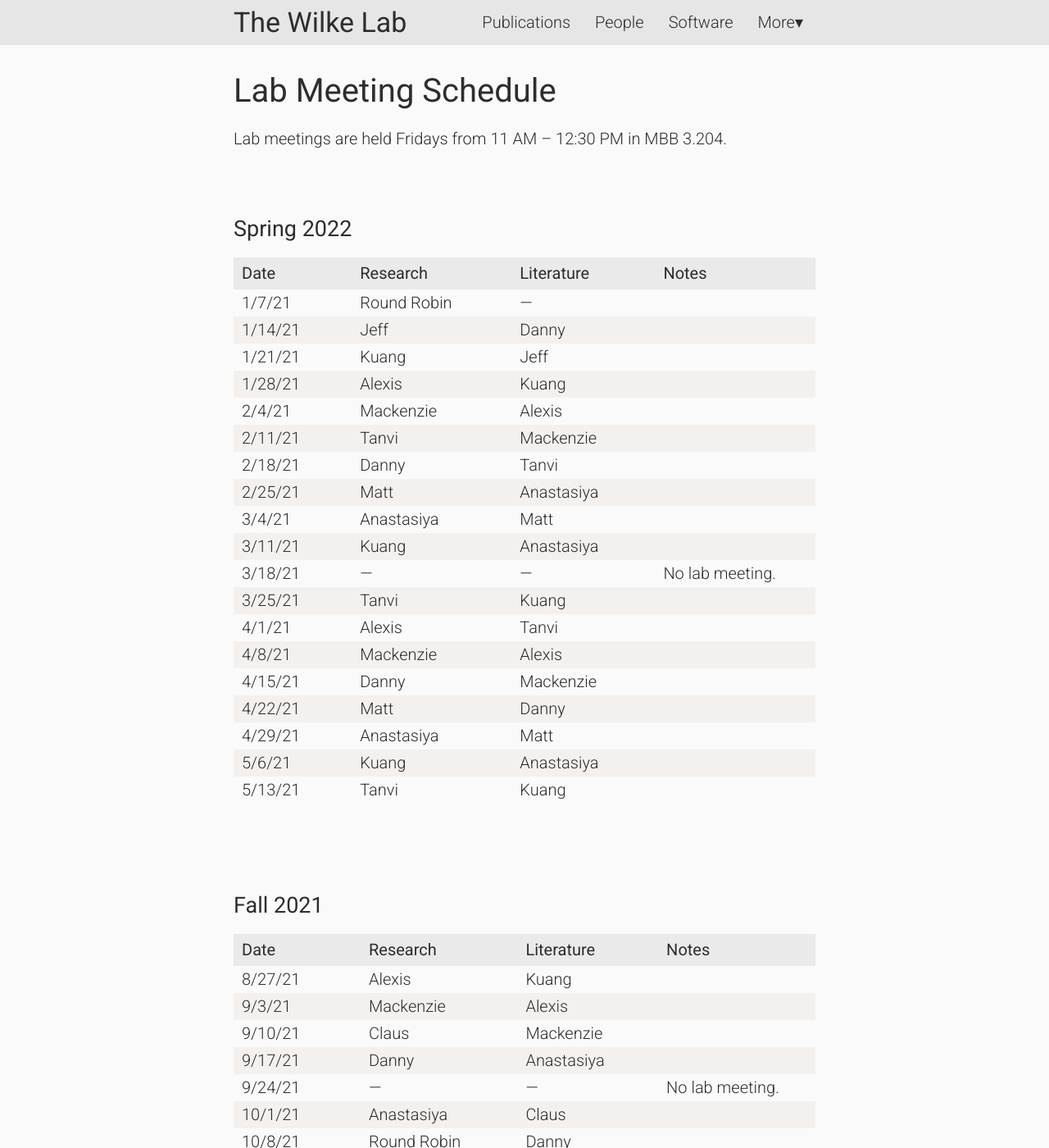
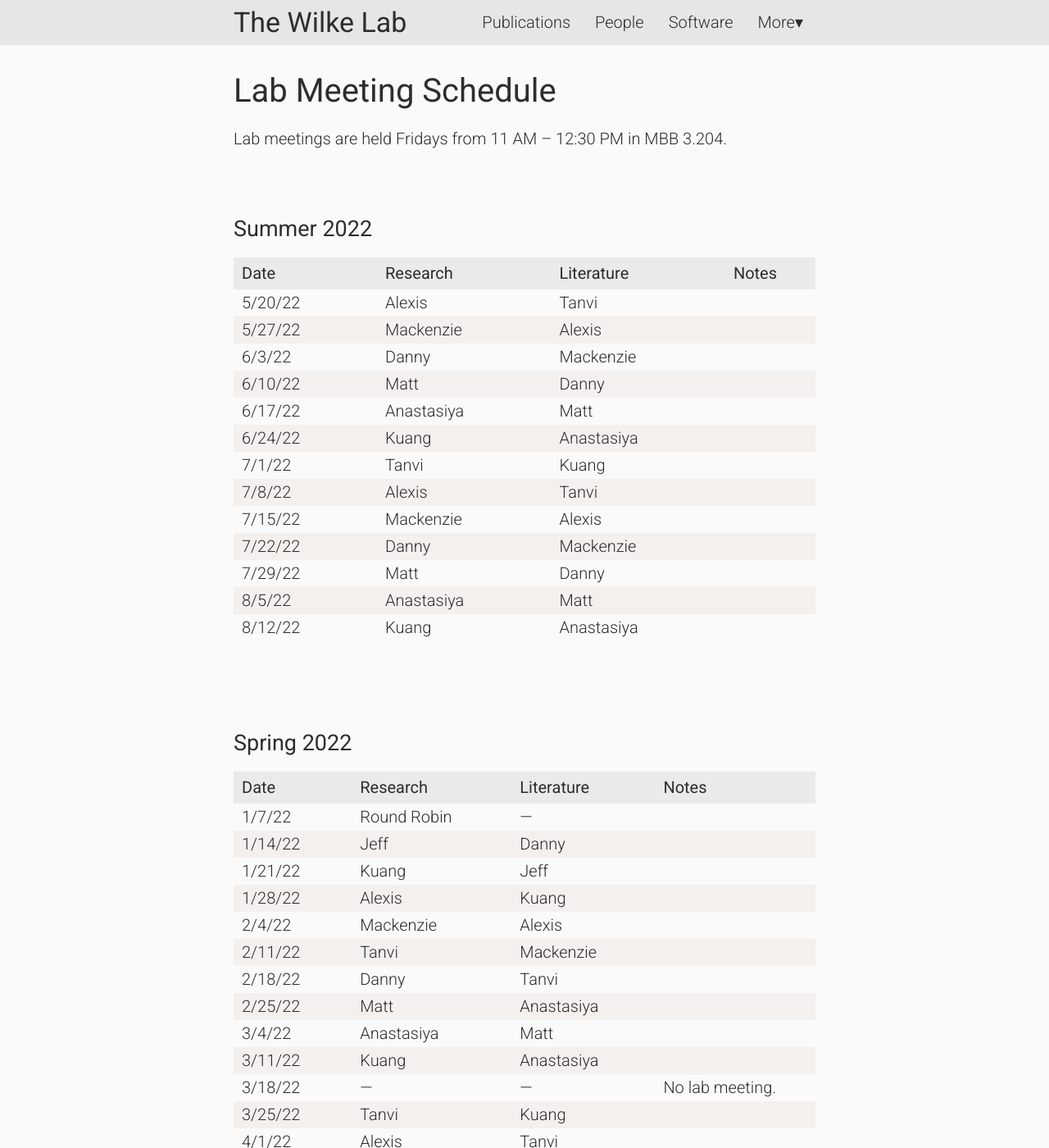
Before and after one commit to wilkelab/wilkelab.github.io, a Jekyll site: the page built from lab_meetings.md, in a window 1280 px wide and 1400 px high. Shown: the whole window at 82% size. Built offline with Jekyll 4.4.1, drawn with Linux system fonts in a browser that asks for light colours; nearby versions of some CDN libraries; some of the changed text lies outside the part shown.

Commit message:
Adding initial schedule for Summer 2022

```diff
--- a/lab_meetings.md
+++ b/lab_meetings.md
@@ -7,30 +7,53 @@ permalink: /lab_meetings
 Lab meetings are held Fridays from 11 AM -- 12:30 PM in MBB 3.204.
 <br><br>
 
+### Summer 2022
+
+|------+---+--------------------+---+----------------------+---+-------|
+| Date      |    |Research       |    |Literature |         |Notes      |
+|:----------|----|:------------------|----|:--------------------|---|:------|
+| 5/20/22 || Alexis || Tanvi ||
+| 5/27/22 || Mackenzie || Alexis ||
+| 6/3/22 || Danny || Mackenzie ||
+| 6/10/22 || Matt || Danny ||
+| 6/17/22 || Anastasiya || Matt ||
+| 6/24/22 || Kuang || Anastasiya ||
+| 7/1/22 || Tanvi || Kuang ||
+| 7/8/22 || Alexis || Tanvi ||
+| 7/15/22 || Mackenzie || Alexis ||
+| 7/22/22 || Danny || Mackenzie ||
+| 7/29/22 || Matt || Danny ||
+| 8/5/22 || Anastasiya || Matt ||
+| 8/12/22 || Kuang || Anastasiya ||
+|------+---+--------------------+---+----------------------+---+-------|
+{:.widetable}
+
+<br><br />
+
 ### Spring 2022
 
 |------+---+--------------------+---+----------------------+---+-------|
 | Date      |    |Research       |    |Literature |         |Notes      |
 |:----------|----|:------------------|----|:--------------------|---|:------|
-| 1/7/21 || Round Robin || --- ||
-| 1/14/21 || Jeff || Danny ||
-| 1/21/21 || Kuang || Jeff ||
-| 1/28/21 || Alexis || Kuang ||
-| 2/4/21 || Mackenzie || Alexis ||
-| 2/11/21 || Tanvi || Mackenzie ||
-| 2/18/21 || Danny || Tanvi ||
-| 2/25/21 || Matt  || Anastasiya ||
-| 3/4/21 || Anastasiya || Matt ||
-| 3/11/21 || Kuang || Anastasiya ||
-| 3/18/21 || ---  || --- || No lab meeting.
-| 3/25/21 || Tanvi || Kuang ||
-| 4/1/21 || Alexis || Tanvi ||
-| 4/8/21 || Mackenzie || Alexis ||
-| 4/15/21 || Danny || Mackenzie ||
-| 4/22/21 || Matt || Danny ||
-| 4/29/21 || Anastasiya || Matt ||
-| 5/6/21 || Kuang || Anastasiya ||
-| 5/13/21 || Tanvi || Kuang ||
+| 1/7/22 || Round Robin || --- ||
+| 1/14/22 || Jeff || Danny ||
+| 1/21/22 || Kuang || Jeff ||
+| 1/28/22 || Alexis || Kuang ||
+| 2/4/22 || Mackenzie || Alexis ||
+| 2/11/22 || Tanvi || Mackenzie ||
+| 2/18/22 || Danny || Tanvi ||
+| 2/25/22 || Matt  || Anastasiya ||
+| 3/4/22 || Anastasiya || Matt ||
+| 3/11/22 || Kuang || Anastasiya ||
+| 3/18/22 || ---  || --- || No lab meeting.
+| 3/25/22 || Tanvi || Kuang ||
+| 4/1/22 || Alexis || Tanvi ||
+| 4/8/22 || Mackenzie || Alexis ||
+| 4/15/22 || Danny || Mackenzie ||
+| 4/22/22 || Matt || Danny ||
+| 4/29/22 || Anastasiya || Matt ||
+| 5/6/22 || Kuang || Anastasiya ||
+| 5/13/22 || Tanvi || Kuang ||
 |------+---+--------------------+---+----------------------+---+-------|
 {:.widetable}
 
```
